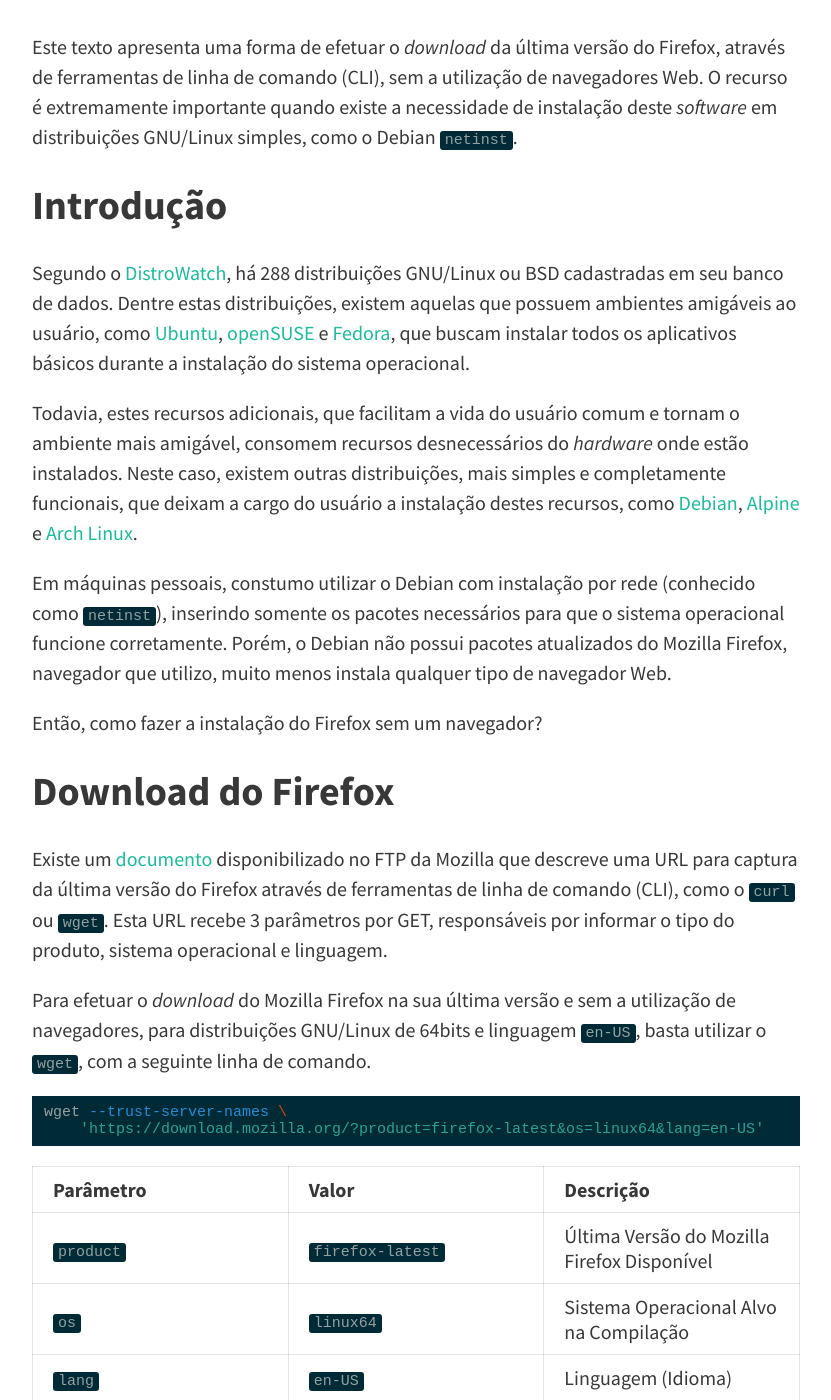
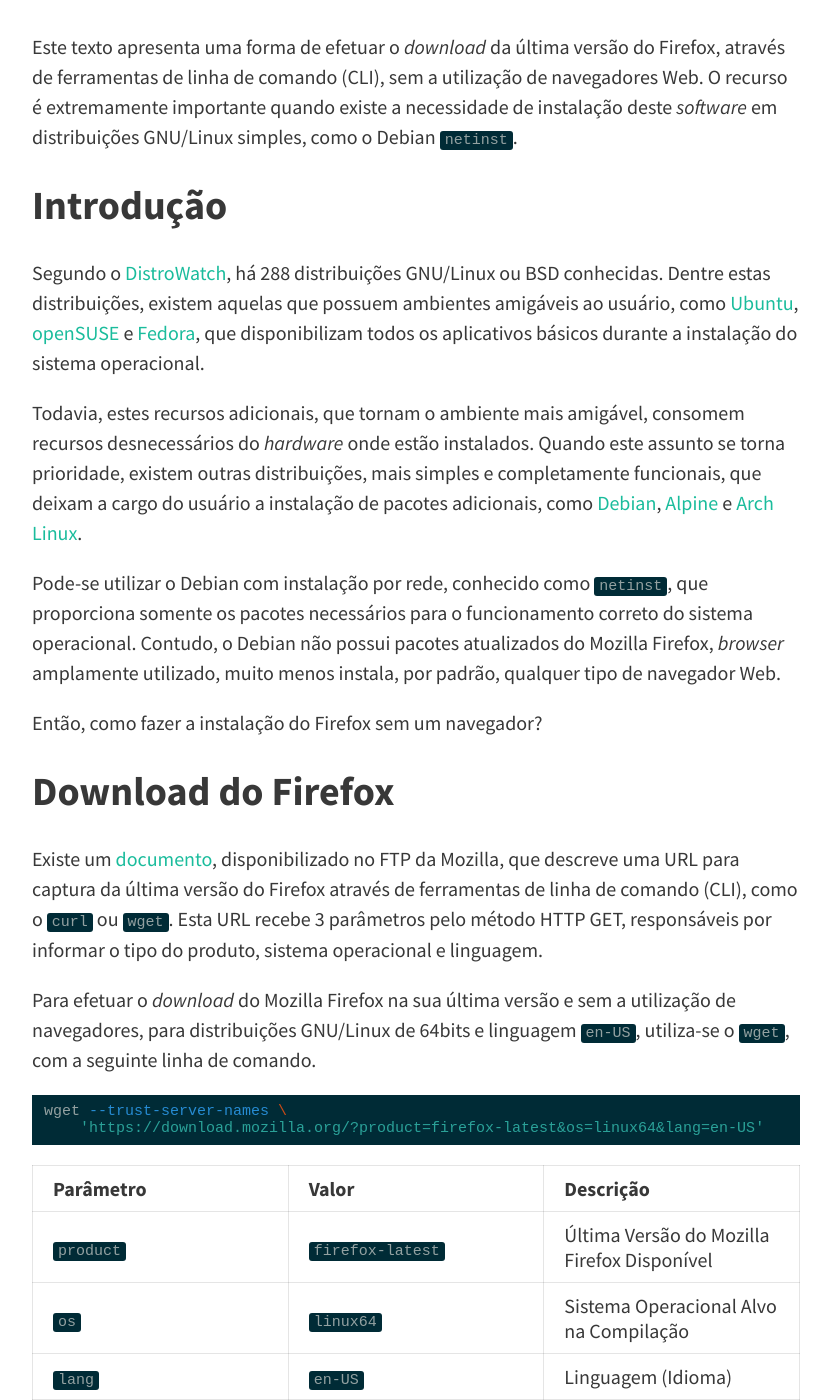
Before and after one commit to wandersonwhcr/wandersonwhcr.github.io, a Jekyll site: the page built from _posts/2017-02-18-download-do-firefox-por-cli.md, in a window 1280 px wide and 1400 px high, scrolled down 285 px. Shown: the whole window, without its empty margins (224-1055 px from the left). Built offline with Jekyll 4.4.1, drawn with Linux system fonts in a browser that asks for light colours; nearby versions of some CDN libraries; comment, search, counter and statistics services are not loaded; some of the changed text lies outside the part shown.

Commit message:
Corrige alguns termos no artigo

````diff
--- a/_posts/2017-02-18-download-do-firefox-por-cli.md
+++ b/_posts/2017-02-18-download-do-firefox-por-cli.md
@@ -9,19 +9,19 @@
 
 ## Introdução
 
-Segundo o [DistroWatch](https://distrowatch.com/), há 288 distribuições GNU/Linux ou BSD cadastradas em seu banco de dados. Dentre estas distribuições, existem aquelas que possuem ambientes amigáveis ao usuário, como [Ubuntu](https://www.ubuntu.com/), [openSUSE](https://pt.opensuse.org/) e [Fedora](https://getfedora.org/pt_BR/), que buscam instalar todos os aplicativos básicos durante a instalação do sistema operacional.
+Segundo o [DistroWatch](https://distrowatch.com/), há 288 distribuições GNU/Linux ou BSD conhecidas. Dentre estas distribuições, existem aquelas que possuem ambientes amigáveis ao usuário, como [Ubuntu](https://www.ubuntu.com/), [openSUSE](https://pt.opensuse.org/) e [Fedora](https://getfedora.org/pt_BR/), que disponibilizam todos os aplicativos básicos durante a instalação do sistema operacional.
 
-Todavia, estes recursos adicionais, que facilitam a vida do usuário comum e tornam o ambiente mais amigável, consomem recursos desnecessários do _hardware_ onde estão instalados. Neste caso, existem outras distribuições, mais simples e completamente funcionais, que deixam a cargo do usuário a instalação destes recursos, como [Debian](https://www.debian.org/), [Alpine](https://alpinelinux.org/) e [Arch Linux](https://www.archlinux.org/).
+Todavia, estes recursos adicionais, que tornam o ambiente mais amigável, consomem recursos desnecessários do _hardware_ onde estão instalados. Quando este assunto se torna prioridade, existem outras distribuições, mais simples e completamente funcionais, que deixam a cargo do usuário a instalação de pacotes adicionais, como [Debian](https://www.debian.org/), [Alpine](https://alpinelinux.org/) e [Arch Linux](https://www.archlinux.org/).
 
-Em máquinas pessoais, constumo utilizar o Debian com instalação por rede (conhecido como `netinst`), inserindo somente os pacotes necessários para que o sistema operacional funcione corretamente. Porém, o Debian não possui pacotes atualizados do Mozilla Firefox, navegador que utilizo, muito menos instala qualquer tipo de navegador Web.
+Pode-se utilizar o Debian com instalação por rede, conhecido como `netinst`, que proporciona somente os pacotes necessários para o funcionamento correto do sistema operacional. Contudo, o Debian não possui pacotes atualizados do Mozilla Firefox, _browser_ amplamente utilizado, muito menos instala, por padrão, qualquer tipo de navegador Web.
 
 Então, como fazer a instalação do Firefox sem um navegador?
 
 ## Download do Firefox
 
-Existe um [documento](https://ftp.mozilla.org/pub/firefox/releases/latest/README.txt) disponibilizado no FTP da Mozilla que descreve uma URL para captura da última versão do Firefox através de ferramentas de linha de comando (CLI), como o `curl` ou `wget`. Esta URL recebe 3 parâmetros por GET, responsáveis por informar o tipo do produto, sistema operacional e linguagem.
+Existe um [documento](https://ftp.mozilla.org/pub/firefox/releases/latest/README.txt), disponibilizado no FTP da Mozilla, que descreve uma URL para captura da última versão do Firefox através de ferramentas de linha de comando (CLI), como o `curl` ou `wget`. Esta URL recebe 3 parâmetros pelo método HTTP GET, responsáveis por informar o tipo do produto, sistema operacional e linguagem.
 
-Para efetuar o _download_ do Mozilla Firefox na sua última versão e sem a utilização de navegadores, para distribuições GNU/Linux de 64bits e linguagem `en-US`, basta utilizar o `wget`, com a seguinte linha de comando.
+Para efetuar o _download_ do Mozilla Firefox na sua última versão e sem a utilização de navegadores, para distribuições GNU/Linux de 64bits e linguagem `en-US`, utiliza-se o `wget`, com a seguinte linha de comando.
 
 ```bash
 wget --trust-server-names \
@@ -34,11 +34,11 @@
 | `os`        | `linux64`        | Sistema Operacional Alvo na Compilação      |
 | `lang`      | `en-US`          | Linguagem (Idioma)                          |
 
-O parâmetro `--trust-server-names` indica ao `wget` para utilizar os nomes de arquivos informados no servidor, onde neste caso, irá salvar em disco o arquivo compactado do Firefox com o prefixo `firefox-`, seguido pela versão atual e a extensão `.tar.bz2`, como, por exemplo, `firefox-51.0.1.tar.bz2`.
+O parâmetro `--trust-server-names` indica ao `wget` para utilizar os nomes de arquivos informados no servidor, onde neste caso, irá salvar em disco o arquivo compactado do Firefox com o prefixo `firefox-`, seguido pela versão atual, e a extensão `.tar.bz2`, como, por exemplo, `firefox-51.0.1.tar.bz2`.
 
-**Nota**: não esqueça de colocar entre aspas no parâmetro que contém a URL, pois há um `&` (_ampersand_ ou E comercial) que enviará o comando para _background_, se não escapado.
+**Nota**: deve-se colocar entre aspas o parâmetro que contém a URL, pois há um `&` (_ampersand_ ou E comercial) que, se não escapado, enviará o comando para _background_.
 
-Para descompactar o conteúdo do arquivo, basta utilizar a ferramenta `tar`.
+Para descompactar o conteúdo do arquivo, emprega-se a ferramenta `tar`.
 
 ```bash
 tar xjvf firefox*.tar.bz2
@@ -46,7 +46,7 @@
 
 ### Encadeando Comandos
 
-Para melhorar os comandos informados anteriormente, podemos usufruir de _pipes_ e fazer com que o `wget` informe o conteúdo do arquivo compactado na saída padrão, descompactando-o diretamente com o `tar`, ignorando o nome do arquivo. Para isto, informe os seguintes comandos.
+Para melhorar os comandos informados anteriormente, pode-se usufruir de _pipes_, fazendo com que o `wget` informe o conteúdo do arquivo compactado na saída padrão, descompactando-o diretamente com o `tar`, ignorando, assim, o nome do arquivo. Para isto, informe os seguintes comandos.
 
 ```bash
 wget -O- --quiet \
````
